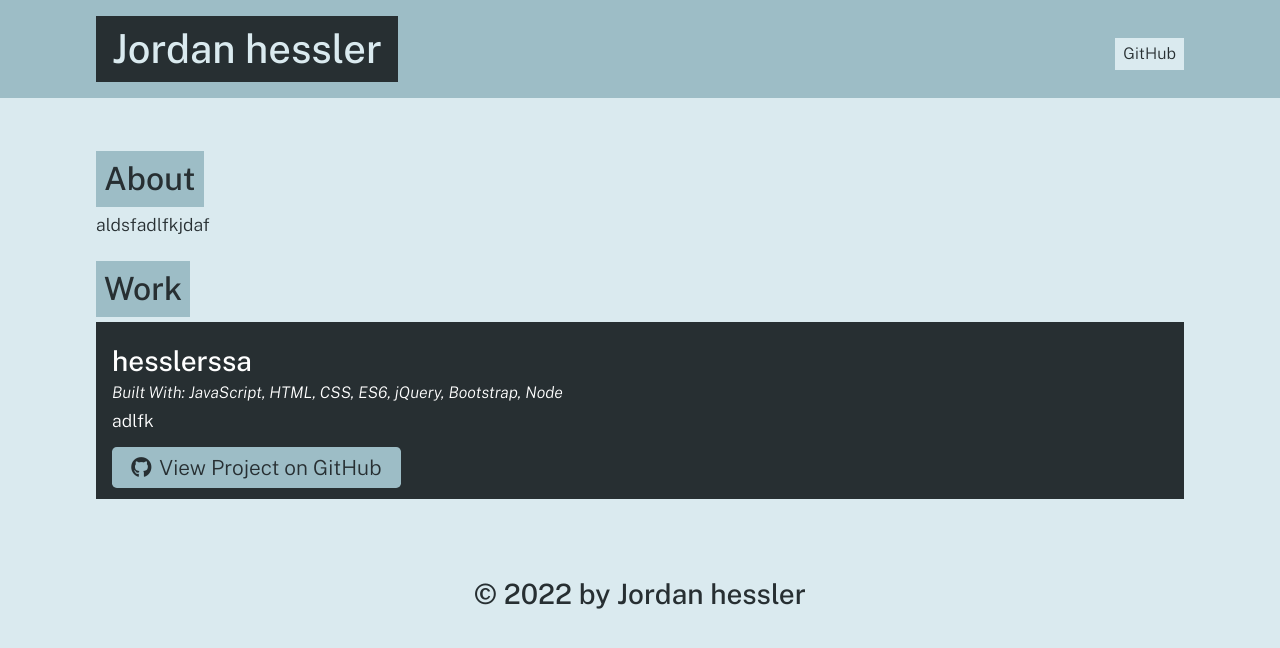
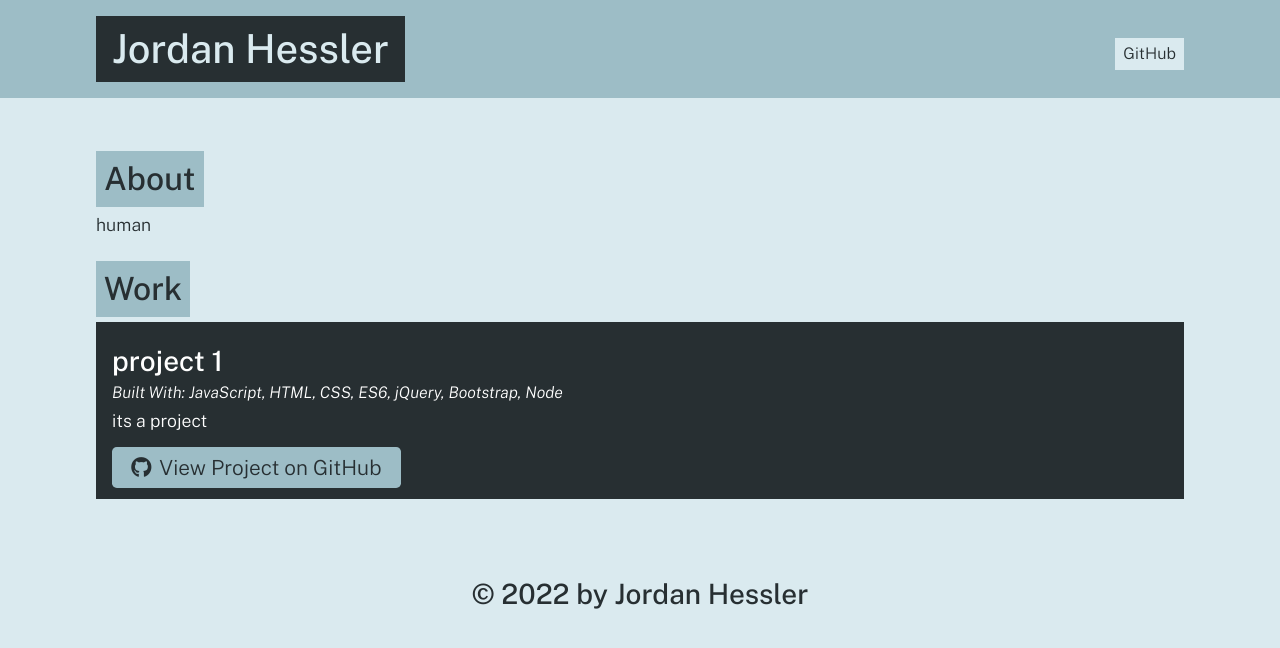
Before and after one commit to JHESSLER11/portfolio-generator, a website: page dist/index.html in a window 1280 px wide. Drawn offline with nearby package versions, Linux system fonts and the light colour scheme.

Commit message:
minor fixes

```diff
--- a/dist/index.html
+++ b/dist/index.html
@@ -15,9 +15,9 @@
 <body>
   <header>
     <div class="container flex-row justify-space-between align-center py-3">
-      <h1 class="page-title text-secondary bg-dark py-2 px-3">Jordan hessler</h1>
+      <h1 class="page-title text-secondary bg-dark py-2 px-3">Jordan Hessler</h1>
       <nav class="flex-row">
-        <a class="ml-2 my-1 px-2 py-1 bg-secondary text-dark" href="https://github.com/jhessler11">GitHub</a>
+        <a class="ml-2 my-1 px-2 py-1 bg-secondary text-dark" href="https://github.com/jehssler11">GitHub</a>
       </nav>
     </div>
   </header>
@@ -25,7 +25,7 @@
 
   <section class ="my-3" id="about">
     <h2 class="text-dark bg-primary p-2 display-inline-block">About</h2>
-    <p>aldsfadlfkjdaf</p>
+    <p>human</p>
   </section>
 
 
@@ -34,12 +34,12 @@
       <div class="flex-row justify-space-between">
 
           <div class="col-12 mb-2 bg-dark text-light p-3">
-            <h3 class="portfolio-item-title text-light">hesslerssa</h3>
+            <h3 class="portfolio-item-title text-light">project 1</h3>
             <h5 class="portfolio-languages">
               Built With:
               JavaScript, HTML, CSS, ES6, jQuery, Bootstrap, Node
             </h5>
-            <p>adlfk</p>
+            <p>its a project</p>
             <a href="link" class="btn"><i class="fab fa-github mr-2"></i>View Project on GitHub</a>
           </div>
 
@@ -51,7 +51,7 @@
 
   </main>
   <footer class="container text-center py-3">
-    <h3 class="text-dark">&copy; 2022 by Jordan hessler</h3>
+    <h3 class="text-dark">&copy; 2022 by Jordan Hessler</h3>
   </footer>
 </body>
 </html>
```
